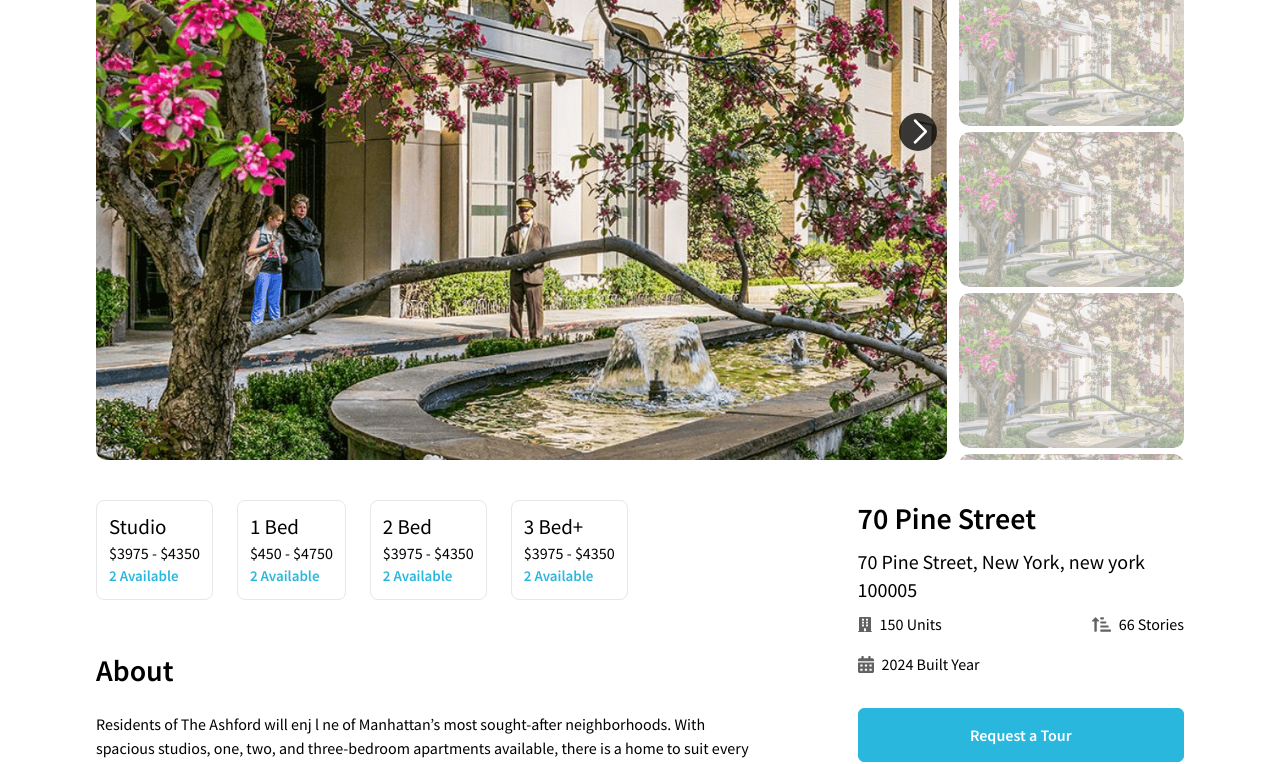
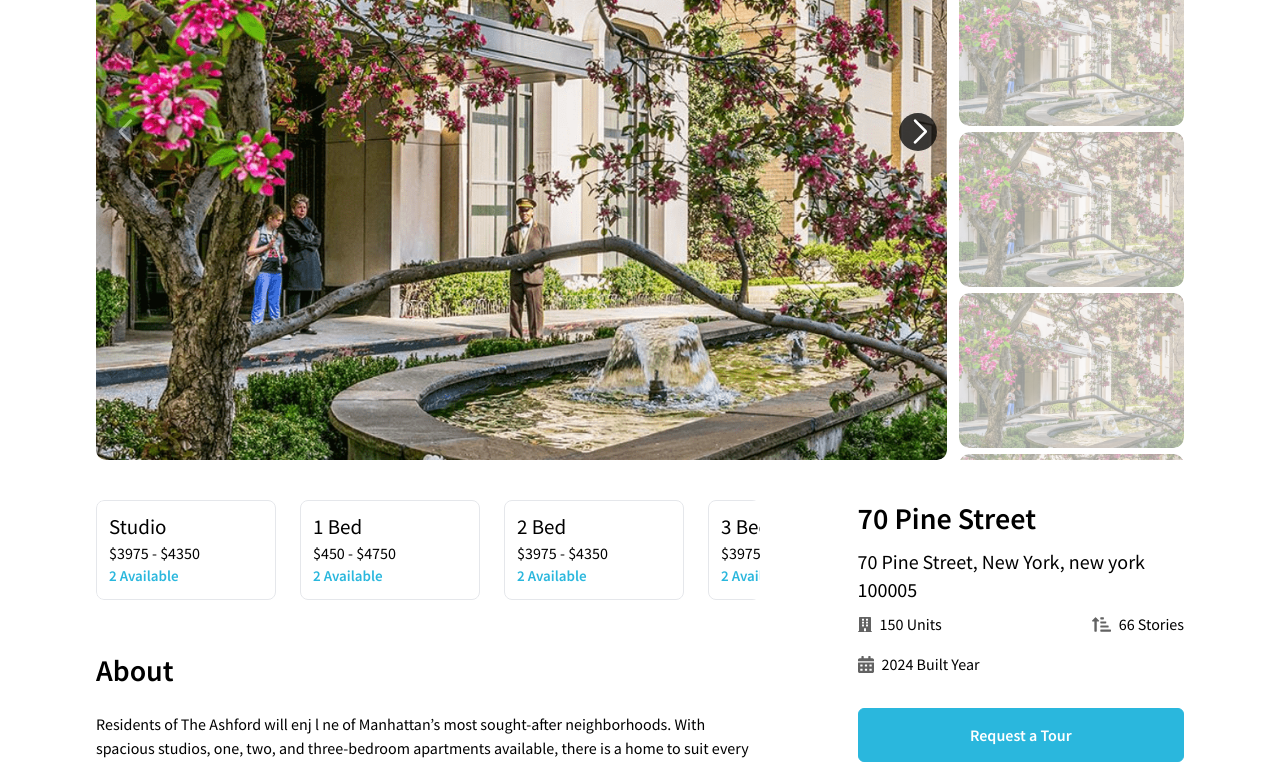
Before and after one commit to shariful10/jiibs, a Next.js app: page /building-details in a window 1280 px wide. Shown: the part 373-1137 px from the top of the page. Built offline with nearby package versions, Linux system fonts and the light colour scheme.

Commit message:
studio slider added

```diff
--- a/src/Components/Pages/building-details/Description/AboutSide/AboutSide.jsx
+++ b/src/Components/Pages/building-details/Description/AboutSide/AboutSide.jsx
@@ -5,8 +5,9 @@ import Image from "next/image";
 import AboutDescription from "./AboutDescription";
 import Amenities from "./Amenities";
 import AvailableUnits from "./AvailableUnits";
-import StudioBed from "./StudioBed";
+// import StudioBed from "./StudioBed";
 import Transportation from "./Transportation";
+import StudioBedSlide from "./StudioBed";
 
 export default function AboutSide() {
   const studioBed = [
@@ -30,15 +31,47 @@ export default function AboutSide() {
       price: { min: 3975, max: 4350 },
       available: 2,
     },
+    {
+      space: "3 bed+",
+      price: { min: 3975, max: 4350 },
+      available: 2,
+    },
+    {
+      space: "3 bed+",
+      price: { min: 3975, max: 4350 },
+      available: 2,
+    },
+    {
+      space: "3 bed+",
+      price: { min: 3975, max: 4350 },
+      available: 2,
+    },
+    {
+      space: "3 bed+",
+      price: { min: 3975, max: 4350 },
+      available: 2,
+    },
+    {
+      space: "3 bed+",
+      price: { min: 3975, max: 4350 },
+      available: 2,
+    },
+    {
+      space: "3 bed+",
+      price: { min: 3975, max: 4350 },
+      available: 2,
+    },
   ];
 
   return (
     <>
       <div className="space-y-8 md:space-y-[3.25rem] mb-5">
         {/* bet studio */}
-				<div className="flex items-center justify-between gap-6">
+        {/* <div className="flex items-center justify-between gap-6">
           <StudioBed betData={studioBed} />
-				</div>
+        </div> */}
+
+        <StudioBedSlide betData={studioBed} />
 
         {/* About Description */}
         <div>
--- a/src/Components/Pages/building-details/Description/AboutSide/StudioBed.jsx
+++ b/src/Components/Pages/building-details/Description/AboutSide/StudioBed.jsx
@@ -1,27 +1,46 @@
-export default function StudioBed({ betData = [] }) {
+"use client";
+
+import React from "react";
+import { Swiper, SwiperSlide } from "swiper/react";
+import { Navigation } from "swiper/modules";
+
+// Import Swiper styles
+import "swiper/css";
+import "swiper/css/pagination";
+import "swiper/css/navigation";
+import "swiper/css/free-mode";
+
+const StudioBedSlide = ({ betData = [] }) => {
   return (
-		<>
-			{betData?.length ? (
-				<>
-					<div className="flex items-center justify-start gap-3 md:gap-4 lg:gap-6 flex-wrap">
-						{betData.map((bet, idx) => (
-							<BetStudio key={idx} studio={bet} />
+    <Swiper
+      slidesPerView={4}
+      spaceBetween={10}
+      modules={[Navigation]}
+      style={{
+        "--swiper-navigation-color": "#fff",
+        "--swiper-pagination-color": "#fff",
+      }}
+      className="w-full rounded-lg studio_slider"
+    >
+      {betData?.map((bet, index) => (
+        <SwiperSlide
+          key={index}
+          className="max-w-[180px] !w-full flex items-center justify-between gap-6 studio_slider_slide !m-0 cursor-pointer"
+        >
+          <BetStudio studio={bet} />
+        </SwiperSlide>
       ))}
-					</div>
-				</>
-			) : null}
-		</>
+    </Swiper>
   );
-}
+};
 
-// mini components
+export default StudioBedSlide;
+
+// // mini components
 function BetStudio({ studio }) {
   return (
     <div className="capitalize border rounded-lg p-3 min-w-min">
-			<h4 className="text-xl md:text-[21px] font-normal">
-				{" "}
-				{studio?.space}
-			</h4>
+      <h4 className="text-xl md:text-[21px] font-normal"> {studio?.space}</h4>
       <strong className="md:text-base text-xs font-normal">
         ${studio?.price?.min} - ${studio?.price?.max}
       </strong>
```
Lines whose indentation alone changed are shown as unchanged.
